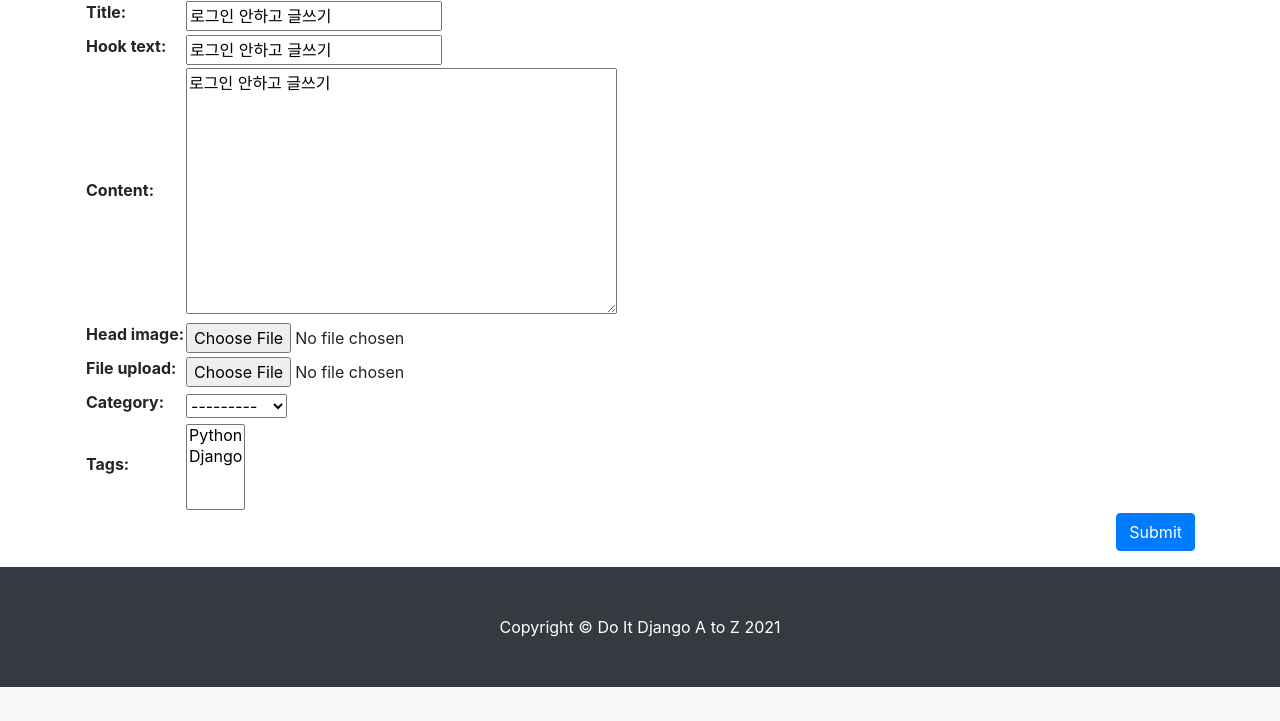
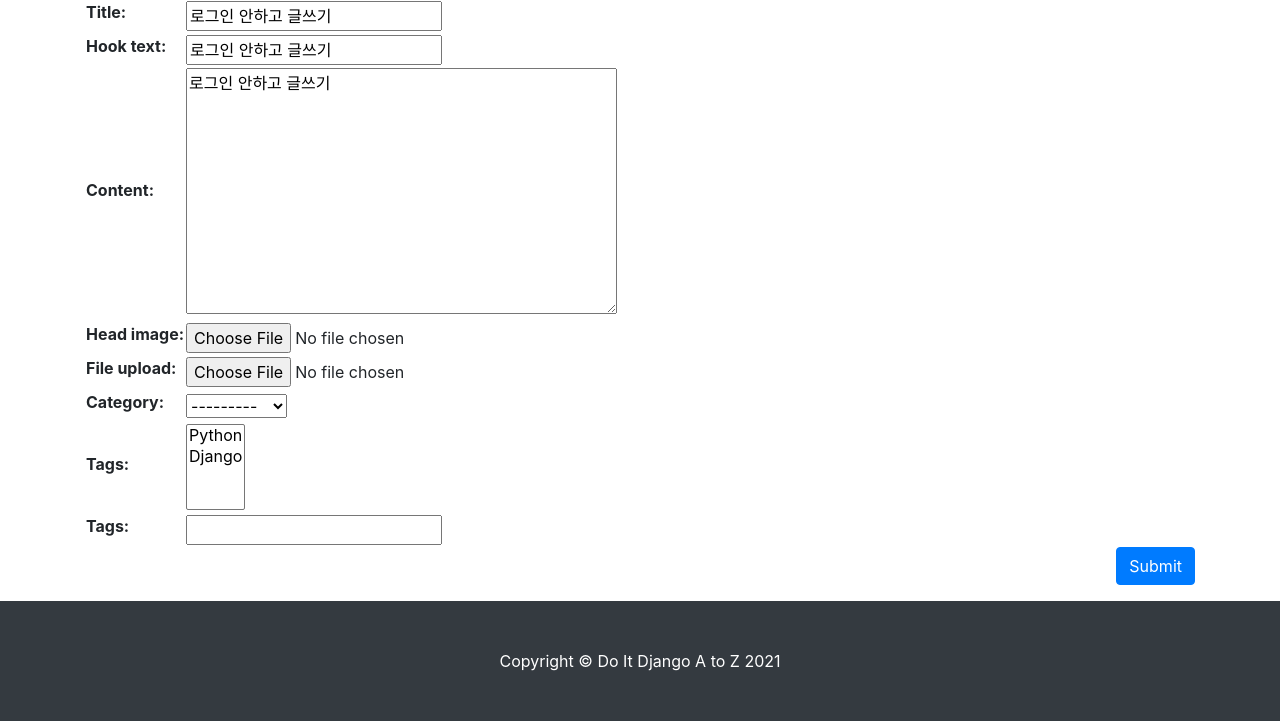
Before and after one commit to wpdlf/django_study_for_work, a Django app: page /blog/update_post/4/ in a window 1280 px wide. Shown: the part 154-875 px from the top of the page. Before the commit the page ends 841 px from the top, so only its background shows below. Run offline with Django 3.2, Linux system fonts and the light colour scheme; a user stored in the database is signed in; data comes from the database, SQL or seed files in the repository; some libraries are stand-ins or nearby versions.

Commit message:
포스트를 수정할 때 텍스트로 태그 지정하기

```diff
--- a/blog/templates/blog/post_update_form.html
+++ b/blog/templates/blog/post_update_form.html
@@ -8,6 +8,14 @@
     <form method="post" enctype="multipart/form-data">{% csrf_token %}
         <table>
             {{ form }}
+
+            <tr>
+                <th><label for="id_tags_str">Tags:</label></th>
+                <td>
+                    <input type="text" name="tags_str" id="id_tags_str" value="{{ tags_str_default }}">
+                </td>
+            </tr>
+
         </table>
         <button type="submit" class="btn btn-primary float-right">Submit</button>
     </form>
--- a/blog/views.py
+++ b/blog/views.py
@@ -101,11 +101,45 @@ class PostUpdate(LoginRequiredMixin, UpdateView):
 
     template_name = 'blog/post_update_form.html'
 
+    def get_context_data(self, **kwargs):
+        context = super(PostUpdate, self).get_context_data()
+
+        if self.object.tags.exists():
+            tags_str_list = list()
+
+            for t in self.object.tags.all():
+                tags_str_list.append(t.name)
+            context['tags_str_default'] = '; '.join(tags_str_list)
+
+        return context
+
     def dispatch(self, request, *args, **kwargs):
         if request.user.is_authenticated and request.user == self.get_object().author:
             return super(PostUpdate, self).dispatch(request, *args, **kwargs)
         else:
             raise PermissionDenied
+
+    def form_valid(self, form):
+        response = super(PostUpdate, self).form_valid(form)
+        self.object.tags.clear()
+
+        tags_str = self.request.POST.get('tags_str')
+
+        if tags_str:
+            tags_str = tags_str.strip()
+            tags_str = tags_str.replace(',', ';')
+            tags_Str = tags_str.split(';')
+
+            for t in tags_str:
+                t = t.strip()
+                tag, is_tag_created = Tag.objects.get_or_create(name=t)
+
+                if is_tag_created:
+                    tag.slug = slugify(t, allow_unicode=True)
+                    tag.save()
+                self.object.tags.add(tag)
+
+        return response
 
 
 def category_page(request, slug):
```
